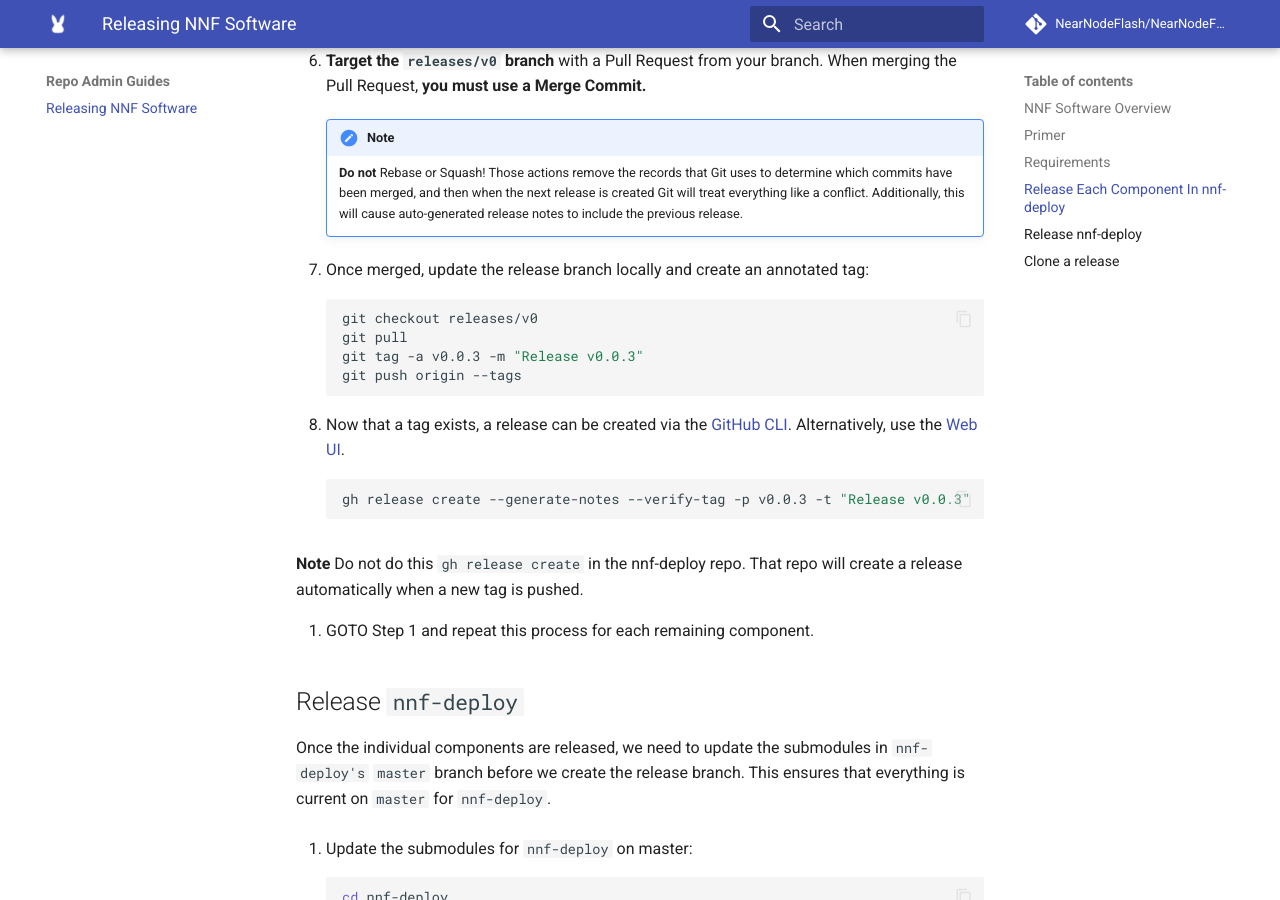
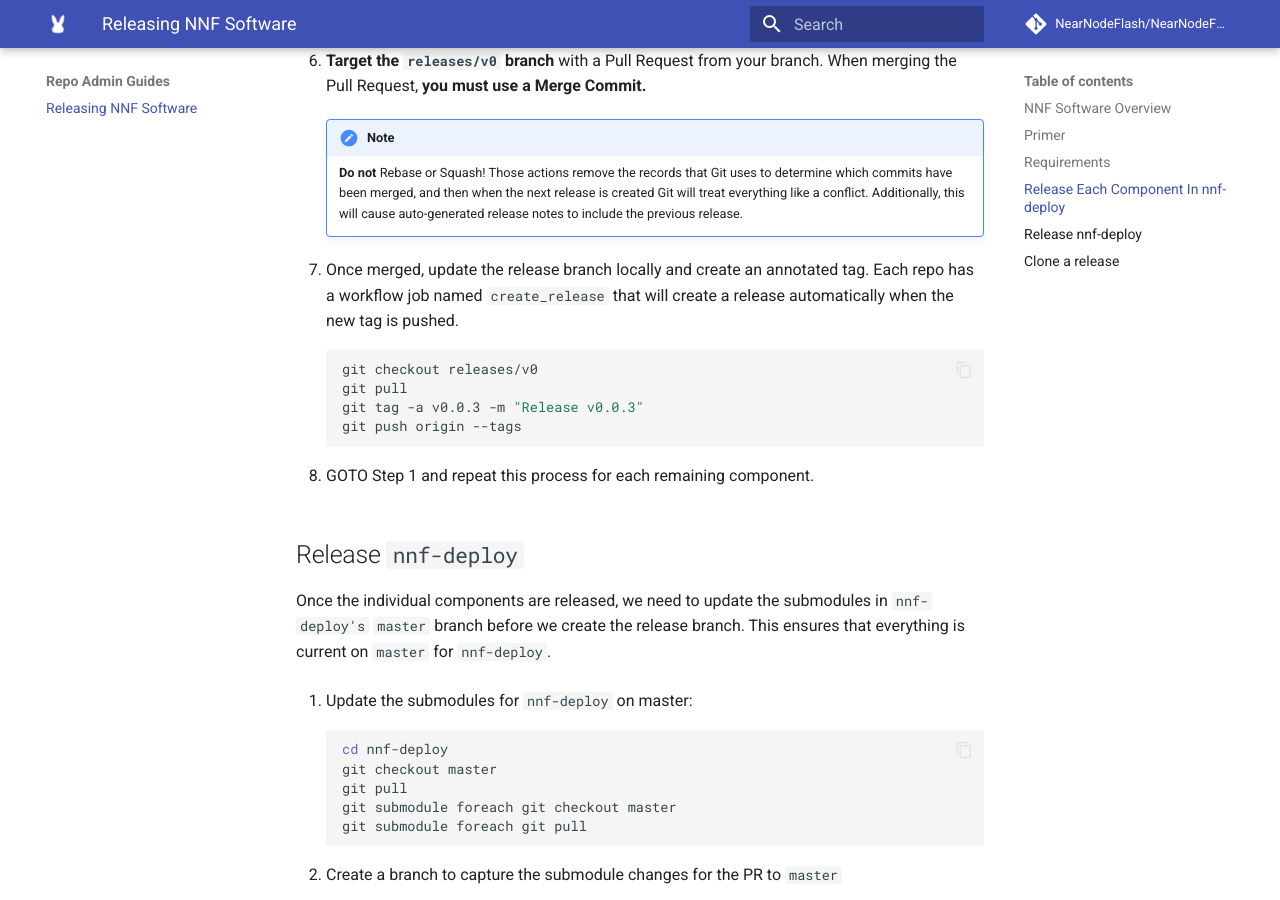
Before and after one commit to NearNodeFlash/NearNodeFlash.github.io, an MkDocs documentation site: the page built from docs/repo-guides/release-nnf-sw/readme.md, in a window 1280 px wide and 900 px high, scrolled down 2640 px. Built offline with MkDocs 1.6.1 and Material for MkDocs 9.7.7, drawn with Linux system fonts in a browser that asks for light colours; comment, search, counter and statistics services are not loaded; the version menu is left out; some of the changed text lies outside the part shown.

Commit message:
Describe how a repo is released when a tag is pushed.
It is no longer necessary to manually create releases in the Github GUI or
via `gh release create`.

Signed-off-by: Dean Roehrich <dean.roehrich@hpe.com>

````diff
--- a/docs/repo-guides/release-nnf-sw/readme.md
+++ b/docs/repo-guides/release-nnf-sw/readme.md
@@ -109,7 +109,7 @@ Request, **you must use a Merge Commit.**
         treat everything like a conflict. Additionally, this will cause auto-generated release notes
         to include the previous release.
 
-7. Once merged, update the release branch locally and create an annotated tag:
+7. Once merged, update the release branch locally and create an annotated tag. Each repo has a workflow job named `create_release` that will create a release automatically when the new tag is pushed.
 
     ```shell
     git checkout releases/v0
@@ -118,16 +118,7 @@ Request, **you must use a Merge Commit.**
     git push origin --tags
     ```
 
-8. Now that a tag exists, a release can be created via the [GitHub CLI](https://cli.github.com/).
-   Alternatively, use the [Web UI](https://github.com/NearNodeFlash/nnf-dm/releases/new).
-
-    ```bash
-    gh release create --generate-notes --verify-tag -p v0.0.3 -t "Release v0.0.3"
-    ```
-
-**Note** Do not do this `gh release create` in the nnf-deploy repo.  That repo will create a release automatically when a new tag is pushed.
-
-9. GOTO Step 1 and repeat this process for each remaining component.
+8. GOTO Step 1 and repeat this process for each remaining component.
 
 ## Release `nnf-deploy`
 
@@ -192,8 +183,6 @@ that everything is current on `master` for `nnf-deploy`.
 
 12. Follow steps 6-7 from the previous section to finalize the release of `nnf-deploy`.
 
-**Note** In step 7, the push of the tag will cause nnf-deploy's `handle_release_tag` workflow to automatically create the release.
-
 **The software is now released!**
 
 ## Clone a release
````
